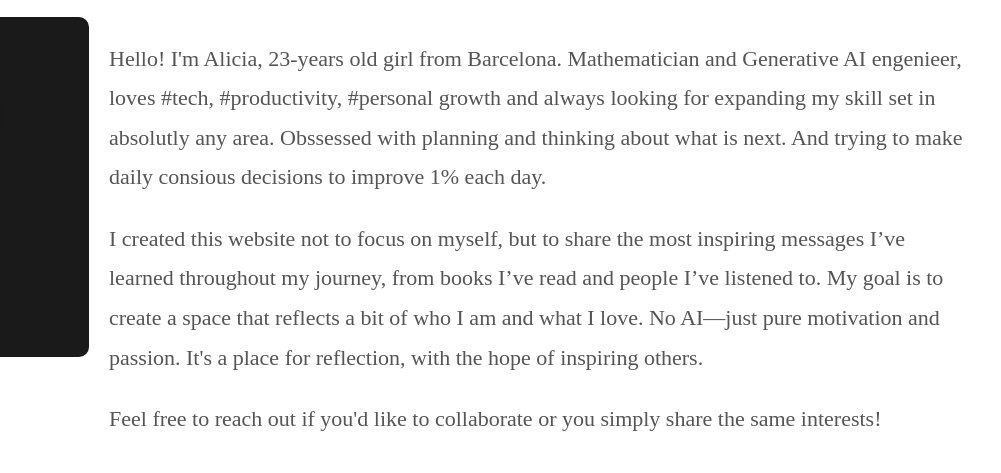
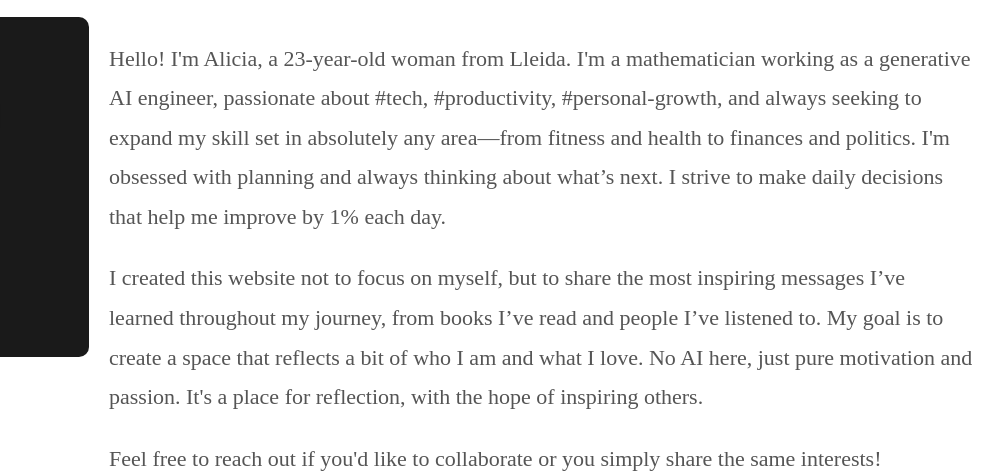
Before and after one commit to aliciachimeno/personal-webpage, a plain HTML site: page index.html in a window 1280 px wide. Shown: the part 278-751 px from the top of the page, 279-1280 px from the left. Drawn offline with Linux system fonts and the light colour scheme.

Commit message:
push final

```diff
--- a/css/main.css
+++ b/css/main.css
@@ -198,7 +198,7 @@ main img {
 /* selection*/
 ::selection {
     background-color: #FF33A3; /* Bright pink */
-    color: white; /* Text color when selected */
+    color: rgb(229, 255, 0); /* Text color when selected */
   }
 
   /* scrollbar */
--- a/index.html
+++ b/index.html
@@ -52,8 +52,8 @@
         </div>
 
         <section class="about-me">
-            <p>Hello! I'm Alicia, 23-years old girl from Barcelona. Mathematician and Generative AI engenieer, loves #tech, #productivity, #personal growth and always looking for expanding my skill set in absolutly any area. Obssessed with planning and thinking about what is next. And trying to make daily consious decisions to improve 1% each day.    </p>
-            <p> I created this website not to focus on myself, but to share the most inspiring messages I’ve learned throughout my journey, from books I’ve read and people I’ve listened to. My goal is to create a space that reflects a bit of who I am and what I love. No AI—just pure motivation and passion. It's a place for reflection, with the hope of inspiring others.</p>
+            <p>Hello! I'm Alicia, a 23-year-old woman from Lleida. I'm a mathematician working as a generative AI engineer, passionate about #tech, #productivity, #personal-growth, and always seeking to expand my skill set in absolutely any area—from fitness and health to finances and politics. I'm obsessed with planning and always thinking about what’s next. I strive to make daily decisions that help me improve by 1% each day.</p>
+            <p> I created this website not to focus on myself, but to share the most inspiring messages I’ve learned throughout my journey, from books I’ve read and people I’ve listened to. My goal is to create a space that reflects a bit of who I am and what I love. No AI here, just pure motivation and passion. It's a place for reflection, with the hope of inspiring others.</p>
             <p>Feel free to reach out if you'd like to collaborate or you simply share the same interests!</p>
 
         </section>
```
